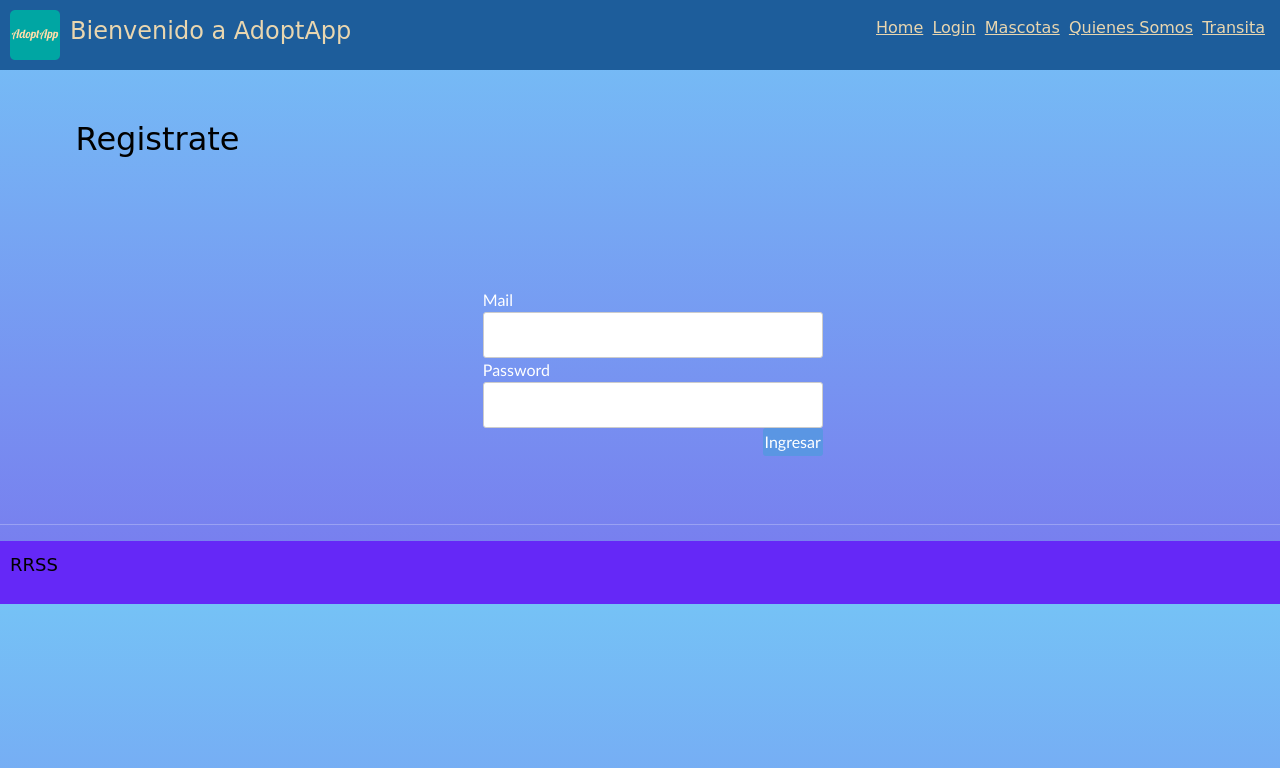
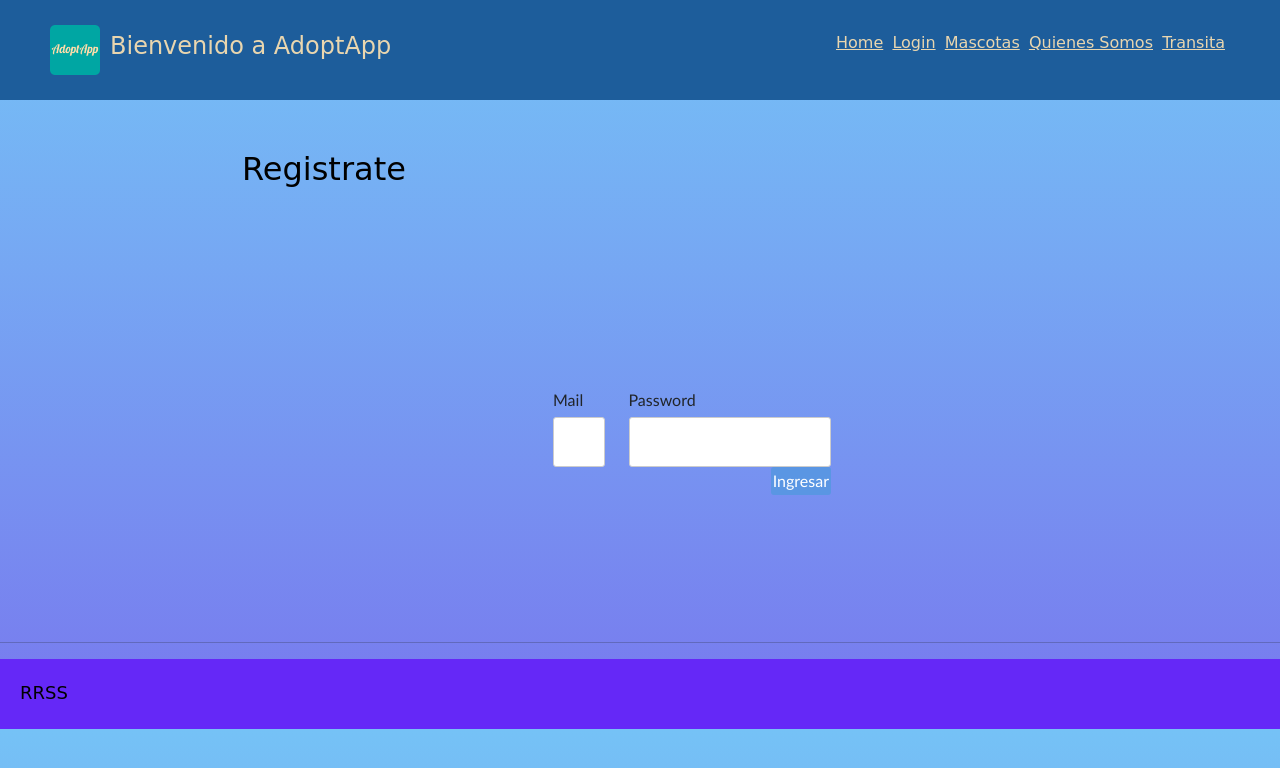
Before and after one commit to Guyito/ProyectoAdoptApp, a plain HTML site: page pages/login.html in a window 1280 px wide. Drawn offline with nearby package versions, Linux system fonts and the light colour scheme; files that its build step writes are made by us from their sources; files whose address does not match are found by name; a web font is replaced by a local one.

Commit message:
cambios 2007

```diff
--- a/css/estilos.css
+++ b/css/estilos.css
@@ -9,11 +9,13 @@
 
 /*Body + animaciones*/
 
-html, body {
+body {
+    background: linear-gradient(#75C2F6, rgb(120, 120, 238));
+    display: block;
+}
 
-    background: linear-gradient(#75C2F6, rgb(120, 120, 238));
-    color: white;
-    display: block;
+html {
+    width: 100%;
 }
 
 /*encabezado y nav*/
@@ -31,11 +33,11 @@ h2, h3 {
 }
 header {
     display: flex;
-    height: 70px;
+    height: 100px;
     justify-content: space-between;
     background-color: #1D5D9B;
     align-items: center;
-    padding: 10px;
+    padding: 50px;
 }
 
 .logo {
@@ -63,6 +65,11 @@ li {
 
 /* Principal MAIN - SECCIONES - ARTICULOS*/
 
+.mascotas {
+    margin: 0;
+    padding: 86px;
+}
+
 .grid-container{
     display: grid;
     grid-template-columns: repeat(2, 1fr);
@@ -83,15 +90,15 @@ li {
     border: solid 2px;
     text-align: center;
     font-family: "Mystery Quest";
+    text-align: match-parent;
 }
 
 main {
-    margin: auto;
+    margin: 0 auto;
+    width: 1000px;
     padding: 50px;
-    margin-left: 2%;
+    margin-left: 15%;
     }
-
-
 
 @font-face {
     font-family: "Mystery Quest";
@@ -144,7 +151,7 @@ p {
 .registracion {
 
     width: 400px;
-    padding: 30px;
+    padding: 61px;
     margin: auto;
     margin-top:  100px;
     border-radius: 4px;
@@ -155,10 +162,15 @@ p {
 
 input, textarea, select {
     width: 100%;
-    padding: 10px;
+    padding: 12px;
     border: 1px solid #ccc;
     border-radius: 3px;
     resize: vertical;
+}
+
+label {
+    padding: 5px 5px 5px 0;
+    display: inline-block;
 }
 
 div button {
@@ -170,13 +182,13 @@ div button {
     cursor: pointer;
     float: right;
     transition: width 2s;
-
 }
 .container {
 max-width: 1200px;
 margin: 0 auto;
+border-radius: 5px;
+padding: 20px;
 }
-
 
 .donacion :hover {
     font-style: italic;
@@ -185,19 +197,49 @@ margin: 0 auto;
     width: auto;
     height: auto;
     background-color: #5A96E3;
-
 }
 
 /*footer*/
 .piedepag {
     background-color: #6528F7;
-    padding: 10px;
+    font-size: small;
+    height: 70px;
+    padding: 20px;
 }
 
+.rrss {
+    display: flex;
+    flex-wrap: wrap;
+}
 
+h4 {
+    font-size: 20px;
+    color: #e9d6af;
+    font-family: "Mystery Quest", cursive;
+}
 
 /*MEDIA QUERIES*/
 
-@media (min-width: 992PX){
+@media screen and (max-width: 600px) {
+    .col-25, .col-75, input[type=submit] {
+    width: 100%;
+    margin-top: 0;
+    }
+}
 
+.col-25 {
+    float: left;
+    width: 25%;
+    margin-top: 6px;
 }
+
+.col-75 {
+    float: left;
+    width: 75%;
+    margin-top: 6px;
+}
+.row:after {
+    content: "";
+    display: table;
+    clear: both;
+}
--- a/pages/login.html
+++ b/pages/login.html
@@ -39,16 +39,24 @@
 
             <div class="container">
                 <form class="registracion" action="">
+                    <div class="row">
+                        <div class="col-25">
                             <div>
                                 <label for="Mail">Mail</label>
                                 <input type="text" name="Mail">
                             </div>
+                        </div>
+                        <div class="col-75">
                             <div>
                                 <label for="Password">Password</label>
                                 <input type="text" name="Password">
                             </div>
+                        </div>
+                    </div>
+                    <div class="row">
                         <div>
                             <button type="submit">Ingresar</button>
+                        </div>
                     </div>
             </div>
                 </form>
```
Also changed, not shown: index.html (+7 -1 lines), pages/mascotas.html (+10 -12 lines), pages/quienessomos.html (+7 -1 lines), pages/transita.html (+7 -2 lines). Lines whose indentation alone changed are shown as unchanged.
